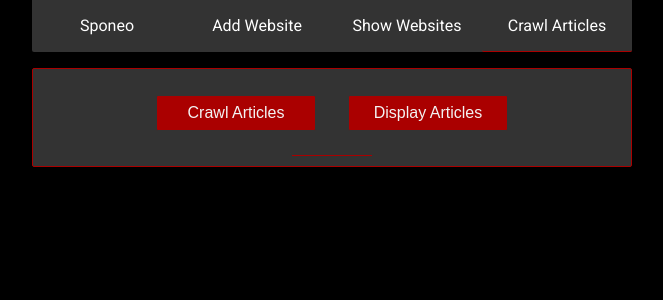
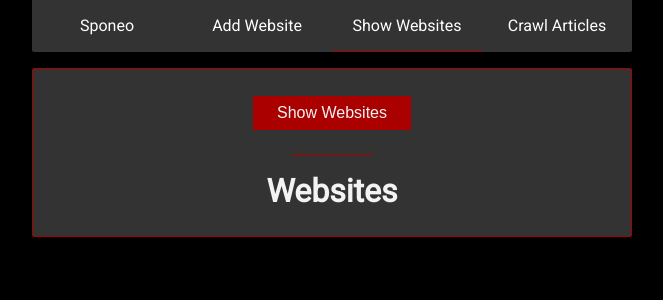
Before and after one commit to PfMartin/sponeo_crawler_app, a React (Create React App) app in the folder client/: page / in a window 1280 px wide. Shown: the top 300 px of the page, without its empty margins (308-971 px from the left). Built offline with nearby package versions, Linux system fonts and the light colour scheme.

Commit message:
Websites are displayed and refactoring was done (css for most styling instead of inline css with js

```diff
--- a/client/src/App.css
+++ b/client/src/App.css
@@ -55,3 +55,32 @@ a {
   text-decoration: none;
   color: #fff;
 }
+
+/* Classes */
+.p1 {
+  padding: 1rem;
+}
+
+.line {
+  margin: 0 auto;
+  padding: 0.25rem;
+  border-bottom: 0.08rem solid #aa0000;
+  width: 5rem
+}
+
+.background {
+  display: flex;
+  justify-content: center;
+  text-align: center;
+}
+
+.board {
+  margin: 1rem;
+  width: 600px;
+  padding: 10px;
+  border-radius: 2px;
+  border: #aa0000 solid 0.08rem;
+  text-align: center;
+  background: #333;
+  color: #f3f3f3;
+}
--- a/client/src/App.js
+++ b/client/src/App.js
@@ -3,6 +3,7 @@ import './App.css';
 
 //Components
 import Navbar from './components/Navbar.js';
+import Sponeo from './components/Sponeo.js';
 import AddWebsite from './components/AddWebsite.js';
 import CrawlArticles from './components/CrawlArticles.js';
 import ShowWebsites from './components/ShowWebsites.js';
@@ -11,7 +12,7 @@ class App extends React.Component{
   constructor(props){
     super(props);
     this.state = {
-      page: 'crawlArticles',
+      page: 'showWebsites',
     };
 
     this.pageHandler = this.pageHandler.bind(this);
@@ -32,7 +33,7 @@ class App extends React.Component{
           this.state.page === 'addWebsite' ? <AddWebsite/>
           : this.state.page === 'showWebsites' ? <ShowWebsites/>
           : this.state.page === 'crawlArticles' ? <CrawlArticles/>
-          : <h1>Sponeo</h1>
+          : <Sponeo/>
         }
       </Fragment>
     )
--- a/client/src/components/AddWebsite.js
+++ b/client/src/components/AddWebsite.js
@@ -39,44 +39,18 @@ class AddWebsite extends React.Component {
   }
 
   render() {
-    const backgroundStyle = {
-      display: 'flex',
-      justifyContent: 'center',
-      textAlign: 'center',
-    }
-    const formStyle = {
-      margin: '1rem',
-      width: '600px',
-      padding: '10px',
-      borderRadius: '2px',
-      border: '#aa0000 solid 0.08rem',
-      textAlign: 'center',
-      background: '#333',
-      color: '#f3f3f3'
-    }
-
-    const line = {
-      margin: '0 auto',
-      padding: '0.25rem',
-      borderBottom: '0.08rem solid #aa0000',
-      width: '5rem'
-    }
-
-    const p1 = {
-      padding: '1rem'
-    }
 
     return(
       <Fragment>
-      <div style={backgroundStyle}>
+      <div className="background">
         <form
           onSubmit={this.onSubmitForm}
-          style={formStyle}>
-          <h1 style={p1}>Add a new website to the database</h1>
+          className="board">
+          <h1 className="p1">Add a new website to the database</h1>
 
-          <div style={line}></div>
+          <div className="line"></div>
 
-          <h2 style={p1}>1. Website Details</h2>
+          <h2 className="p1">1. Website Details</h2>
           <label>
             <p>Institution</p>
             <input
@@ -132,9 +106,9 @@ class AddWebsite extends React.Component {
             />
           </label>
 
-          <div style={line}></div>
+          <div className="line"></div>
 
-          <h2 style={p1}>2. Structure Of The Website</h2>
+          <h2 className="p1">2. Structure Of The Website</h2>
           <label>
             <p>Container element of each article</p>
             <input
@@ -163,7 +137,7 @@ class AddWebsite extends React.Component {
             />
           </label>
 
-          <div style={line}></div>
+          <div className="line"></div>
 
           <button>Add to database</button>
         </form>
--- a/client/src/components/CrawlArticles.js
+++ b/client/src/components/CrawlArticles.js
@@ -40,30 +40,6 @@ class CrawlArticles extends React.Component {
   }
 
   render() {
-    const backgroundStyle = {
-      display: 'flex',
-      justifyContent: 'center',
-      textAlign: 'center',
-    }
-
-    const container = {
-      margin: '1rem',
-      width: '600px',
-      padding: '10px',
-      borderRadius: '2px',
-      border: '#aa0000 solid 0.08rem',
-      textAlign: 'center',
-      background: '#333',
-      color: '#f3f3f3'
-    }
-
-    const line = {
-      margin: '0 auto',
-      padding: '0.25rem',
-      borderBottom: '0.08rem solid #aa0000',
-      width: '5rem'
-    }
-
     const metaStyle = {
       display: 'grid',
       gridTemplateColumns: '1fr 2fr',
@@ -81,13 +57,12 @@ class CrawlArticles extends React.Component {
 
     return(
       <Fragment>
-        <div style={backgroundStyle}>
-          <div style={container}>
+        <div className="background">
+          <div className="board">
             <button onClick={this.onCrawlButton}>Crawl Articles</button>
             <button onClick={this.onDisplayButton}>Display Articles</button>
-
-            <div style={line}></div>
-
+            <div className="line"></div>
+            <h1 style={{margin: '1rem'}}>Articles</h1>
             {
               this.state.articles.map((element) => {
                 return(
@@ -102,6 +77,7 @@ class CrawlArticles extends React.Component {
                         onMouseLeave={leaveMouseArticle}
                         href={element.href}
                         target="_blank"
+                        rel="noreferrer noopener"
                       >{element.headline}</a>
                     </div>
                   </ul>
--- a/client/src/components/Navbar.js
+++ b/client/src/components/Navbar.js
@@ -65,7 +65,7 @@ class Navbar extends React.Component {
               Add Website
             </li>
             <li
-              style={liStyle}
+              style={this.props.page === 'showWebsites' ? {...liStyle, ...underline} : liStyle}
               onMouseOver={this.hoverOverLi}
               onMouseOut={this.hoverOutLi}
               onClick={this.props.pageHandler}
--- a/client/src/components/ShowWebsites.js
+++ b/client/src/components/ShowWebsites.js
@@ -3,15 +3,85 @@ import React, { Fragment } from 'react';
 class ShowWebsites extends React.Component {
   constructor(props) {
     super(props);
-    this.state = {};
+    this.state = {
+      websites: []
+    };
+  }
+
+  onWebsitesButton = async (e) => {
+    e.preventDefault();
+    try {
+      const response = await fetch('http://localhost:5000/getWebsites');
+
+      const jsonData = await response.json();
+
+      this.setState({
+        websites: jsonData
+      });
+
+
+      console.log(this.state.websites);
+    } catch(err) {
+      console.error(err.message);
+    }
   }
 
   render() {
+
+    const liStyle = {
+      display: 'grid',
+      gridTemplateColumns: '1fr 4fr',
+    }
+
     return(
       <Fragment>
-        <h1>ShowWebsites</h1>
-        <p>Get websites from the database</p>
-        <p>Add drop down menu for category selection</p>
+        <div className="background">
+          <div className="board">
+            <button onClick={this.onWebsitesButton}>Show Websites</button>
+            <div className="line"></div>
+            <h1 style={{margin: '1rem'}}>Websites</h1>
+            {
+              this.state.websites.map((element) => {
+                return(
+                  <div
+                    key={element.id} style={{textAlign: 'left', marginTop: '1rem'}}>
+                    <h3>{element.site}</h3>
+                    <ul>
+                      <li style={liStyle}>
+                        <p>Homepage:</p>
+                        <a
+                          href={element.homepage}
+                          target="_blank"
+                          rel="noreferrer noopener"
+                          >{element.homepage}
+                        </a>
+                      </li>
+                      <li style={liStyle}>
+                        <p>Newspage:</p>
+                        <a
+                          href={element.newspage}
+                          target="_blank"
+                          rel="noreferrer noopener"
+                          >{element.newspage}
+                        </a>
+                      </li>
+                      <li style={liStyle}>
+                        <p>Category:</p>
+                        <p>{element.category}</p>
+                      </li>
+                      <li style={liStyle}>
+                        <p>Geo:</p>
+                        <p>{element.geo}</p>
+                      </li>
+                      <div className="line"></div>
+                    </ul>
+                  </div>
+                )
+              })
+            }
+
+          </div>
+        </div>
       </Fragment>
     )
   }
--- /dev/null
+++ b/client/src/components/Sponeo.js
@@ -0,0 +1,29 @@
+import React, { Fragment } from 'react';
+
+class Sponeo extends React.Component {
+  constructor(props) {
+    super(props);
+    this.state = {}
+  };
+
+  render() {
+    return(
+      <Fragment>
+        <div className="background">
+          <div className="board">
+            <h1>Sponeo</h1>
+            <a
+              style={{fontSize: '0.8rem'}}
+              href="https://www.sponeo.de"
+              rel="noreferrer noopener"
+              >www.sponeo.de
+            </a>
+          </div>
+        </div>
+      </Fragment>
+    )
+  }
+
+}
+
+export default Sponeo;
```
Also changed, not shown: 2 other files (tests, documents, lock files or other folders).
